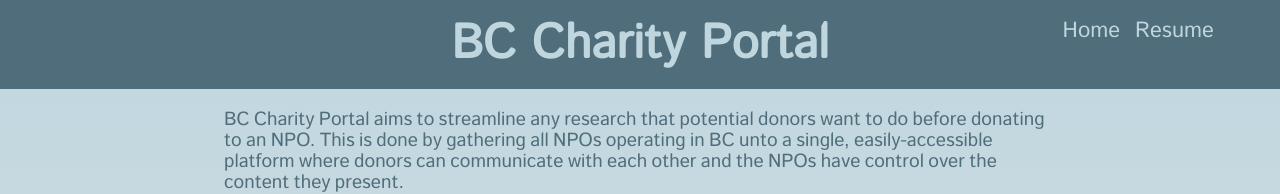
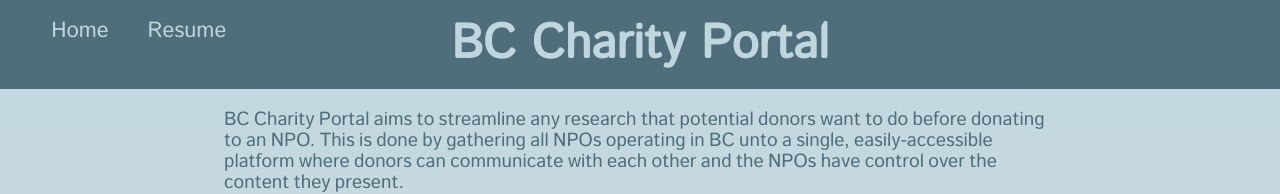
Before and after one commit to Vlad-Vekslyer/Portfolio, a React (Create React App) app: page /projects/bc-charity-portal in a window 1280 px wide. Shown: the top 194 px of the page. Built offline with nearby package versions, Linux system fonts and the light colour scheme.

Commit message:
Improved navbar styling

```diff
--- a/src/global/components/StyledNavbar.ts
+++ b/src/global/components/StyledNavbar.ts
@@ -13,12 +13,14 @@ const hoverAnim = keyframes`
 const NavList = styled('ul')<{dropMenu: boolean}>`
   transition: color 500ms;
   display: flex;
+  justify-content: space-between;
+  width: 175px;
   z-index: 2;
   list-style: none;
   padding: 0;
   font-size: 22px;
   position: fixed;
-  right: 4%;
+  left: 4%;
   top: 15px;
   color: ${props => props.theme.color};
   @media (max-width: ${breakpoints.medium}) {
@@ -39,7 +41,6 @@ const NavList = styled('ul')<{dropMenu: boolean}>`
 `
 
 const NavItem = styled('li')<{dropMenu: boolean}>`
-  margin-right: 15px;
   color: inherit;
   :hover {
     color: ${props => props.theme.hoverColor};
```
